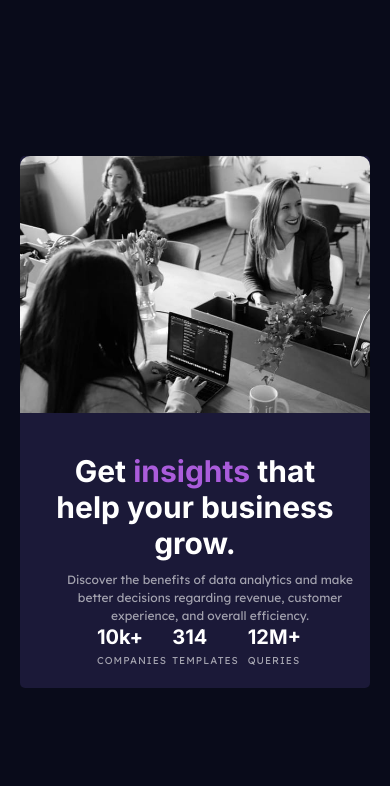
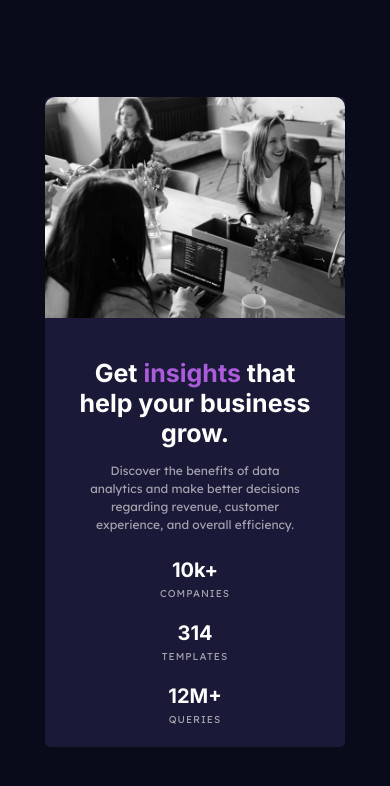
Before and after one commit to elissonguerra/insights, a plain HTML site: page index.html in a window 390 px wide. Drawn offline with Linux system fonts and the light colour scheme.

Commit message:
Término  da configuração de responsividade

```diff
--- a/style.css
+++ b/style.css
@@ -141,7 +141,7 @@ img {
       .card {
         flex-direction: column-reverse;
         justify-content: center;
-        width: 350px;
+        width: 300px;
     }
 
     picture {
@@ -171,21 +171,33 @@ img {
     h1 {
         text-align: center;
         padding-top: 15px;
+        font-size: 25px;
     }
 
 
     .paragrafo {
-        width: 100%;
-        height: auto;
+        width: 80%;
         display: flex;
         justify-content: center;
         align-items: center;
-        /* padding-left: 15px;
-        padding-right: 15px; */
+        padding: 0px;
+        padding-bottom: 20px;
     }
 
     .paragrafo > p {
         text-align: center;
     }
 
+    .dados {
+        flex-direction: column;
+        justify-content: center;
+        align-items: center;
+        width: 100%;
+        gap: 15px;
+        padding: 0px;
+    }
+
+    .companies, .templates, .queries {
+        justify-content: center;
+    }
 }
```
